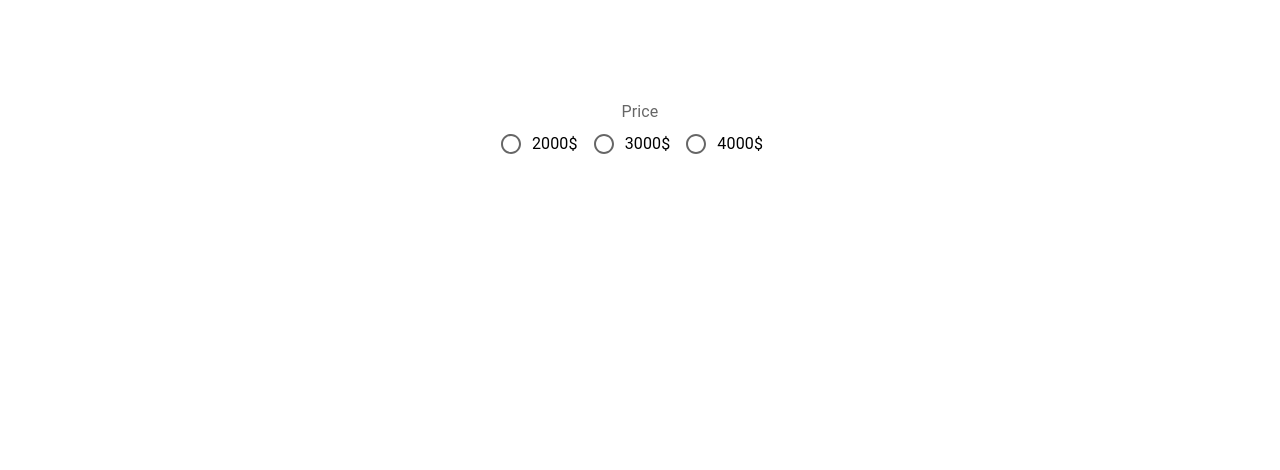
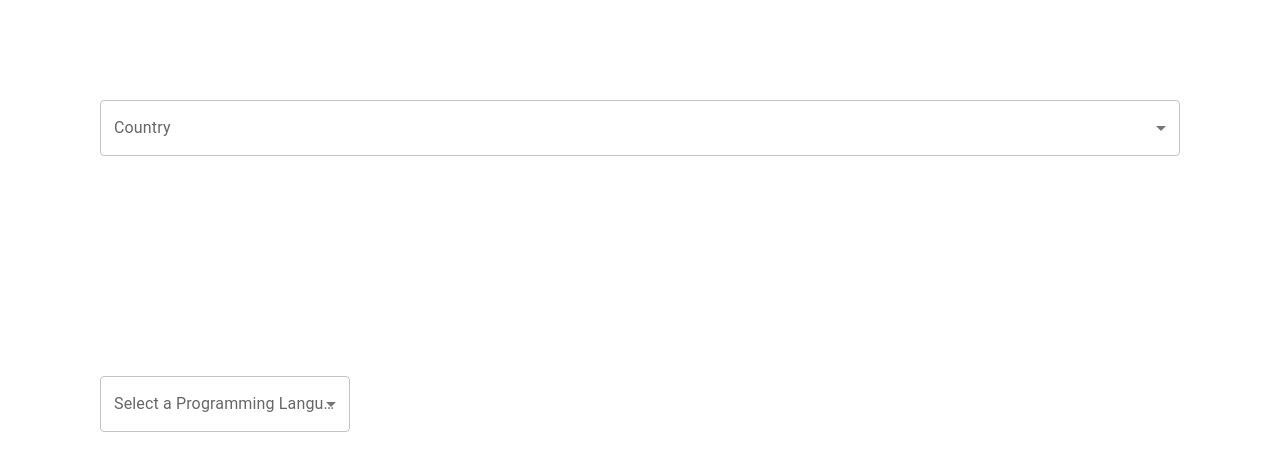
Before and after one commit to janvaljean/material-ui-training, a React (Create React App) app in the folder muitrainings/: page / in a window 1280 px wide. Shown: the top 470 px of the page. Built offline with nearby package versions, Linux system fonts and the light colour scheme.

Commit message:
radio and select

```diff
--- a/muitrainings/src/App.tsx
+++ b/muitrainings/src/App.tsx
@@ -1,10 +1,12 @@
-
-import './App.css';
-import LessonButton from './components/LessonButton';
-import LessonButtonGroup from './components/LessonButtonGroup';
-import LessonRadioGroup from './components/LessonRadioGroup';
-import LessonTextfield from './components/LessonTextfield';
-import LessonTypography from './components/LessonTypography';
+import "./App.css";
+import LesseonSelectMultiple from "./components/LesseonSelectMultiple";
+import LessonButton from "./components/LessonButton";
+import LessonButtonGroup from "./components/LessonButtonGroup";
+import LessonRadioExample from "./components/LessonRadioExample";
+import LessonRadioGroup from "./components/LessonRadioGroup";
+import LessonSelect from "./components/LessonSelect";
+import LessonTextfield from "./components/LessonTextfield";
+import LessonTypography from "./components/LessonTypography";
 
 function App() {
   return (
@@ -13,7 +15,10 @@ function App() {
       {/* <LessonButton/> */}
       {/* <LessonButtonGroup /> */}
       {/* <LessonTextfield /> */}
-      <LessonRadioGroup />
+      {/* <LessonRadioGroup /> */}
+      {/* <LessonRadioExample /> */}
+      <LessonSelect />
+      <LesseonSelectMultiple />
     </div>
   );
 }
--- /dev/null
+++ b/muitrainings/src/components/LesseonSelectMultiple.tsx
@@ -0,0 +1,35 @@
+import { Box, MenuItem, TextField } from "@mui/material";
+import React, { useState } from "react";
+
+const LesseonSelectMultiple = () => {
+  const [value, setValue] = useState<string[]>([]);
+  return (
+    <div>
+      <Box width="250px" sx={{marginTop:"220px"}}>
+        <TextField
+          SelectProps={{
+            multiple: true,
+          }}
+          label="Select a Programming Language"
+          select
+          fullWidth
+          value={value}
+          onChange={(e) =>
+            setValue(
+              typeof e.target.value === "string"
+                ? e.target.value.split(",")
+                : e.target.value
+            )
+          }
+        >
+          <MenuItem value="Java">Java</MenuItem>
+          <MenuItem value="JS">JS</MenuItem>
+          <MenuItem value="Python">Python</MenuItem>
+          <MenuItem value="C#">C#'</MenuItem>
+        </TextField>
+      </Box>
+    </div>
+  );
+};
+
+export default LesseonSelectMultiple;
--- /dev/null
+++ b/muitrainings/src/components/LessonRadioExample.tsx
@@ -0,0 +1,70 @@
+import {
+  Button,
+  FormControl,
+  FormControlLabel,
+  FormLabel,
+  Radio,
+  RadioGroup,
+} from "@mui/material";
+
+import FormHelperText from "@mui/material/FormHelperText";
+
+import React, { useState } from "react";
+
+const LessonRadioExample = () => {
+  const [value, setValue] = useState("");
+  const [helpertext, sethelperText] = useState("");
+  const [error, setError] = useState(false);
+
+  const handleChange = (event: React.ChangeEvent<HTMLInputElement>) => {
+    const { value } = event.target;
+    setValue(value);
+    console.log(value);
+  };
+  const handleSubmit = (event: React.FormEvent<HTMLFormElement>) => {
+    event.preventDefault();
+
+    if (value === "FB") {
+      sethelperText("Big Team");
+      setError(false)
+    } else if (value === "GS") {
+      sethelperText("Looser");
+      setError(false);
+    } else if (value === "TS") {
+      sethelperText("Looser");
+      setError(false);
+    } else if (value === "other") {
+      sethelperText("Looser");
+      setError(false);
+    } else {
+      sethelperText("please choose a team");
+      setError(true);
+    }
+  };
+
+  return (
+    <form onSubmit={handleSubmit}>
+      <FormControl sx={{ color:"orange" }} error={error}>
+        <FormLabel id="demo-radio-buttons-group-label">Teams</FormLabel>
+        <RadioGroup
+          onChange={handleChange}
+          defaultValue="Team"
+          name="radio-buttons-group"
+          row
+        >
+          <FormControlLabel value="GS" control={<Radio />} label="GS" />
+          <FormControlLabel value="FB" control={<Radio />} label="FB" />
+          <FormControlLabel value="TS" control={<Radio />} label="TS" />
+          <FormControlLabel value="other" control={<Radio />} label="Other" />
+        </RadioGroup>
+        <FormHelperText>{helpertext}</FormHelperText>
+
+        <Button type="submit" variant="outlined" color="success" size="large">
+          Submit
+        </Button>
+      </FormControl>
+    </form>
+  );
+};
+
+export default LessonRadioExample;
--- /dev/null
+++ b/muitrainings/src/components/LessonSelect.tsx
@@ -0,0 +1,34 @@
+import { Box, FormControl, InputLabel, MenuItem, TextField } from "@mui/material";
+import Select, { SelectChangeEvent } from "@mui/material/Select";
+import { useState } from "react";
+
+const LessonSelect = () => {
+  const [value, setValue] = useState("");
+  const handleChange = (event: SelectChangeEvent) => {
+    const { value } = event.target;
+    setValue(value as string);
+  };
+  return (
+    <Box sx={{ minWidth: 120 }}>
+      <FormControl fullWidth>
+        <InputLabel id="demo-simple-select-label">Country</InputLabel>
+        <Select
+          value={value}
+          fullWidth
+          onChange={handleChange}
+          label="Country"
+          labelId="demo-simple-select-label"
+          id="demo-simple-select"
+        >
+          <MenuItem value="Turkey">Turkey</MenuItem>
+          <MenuItem value="USA">USA</MenuItem>
+          <MenuItem value="Germany">Germany</MenuItem>
+          <MenuItem value="France">France</MenuItem>
+        </Select>
+
+      </FormControl>
+    </Box>
+  );
+};
+
+export default LessonSelect;
```
